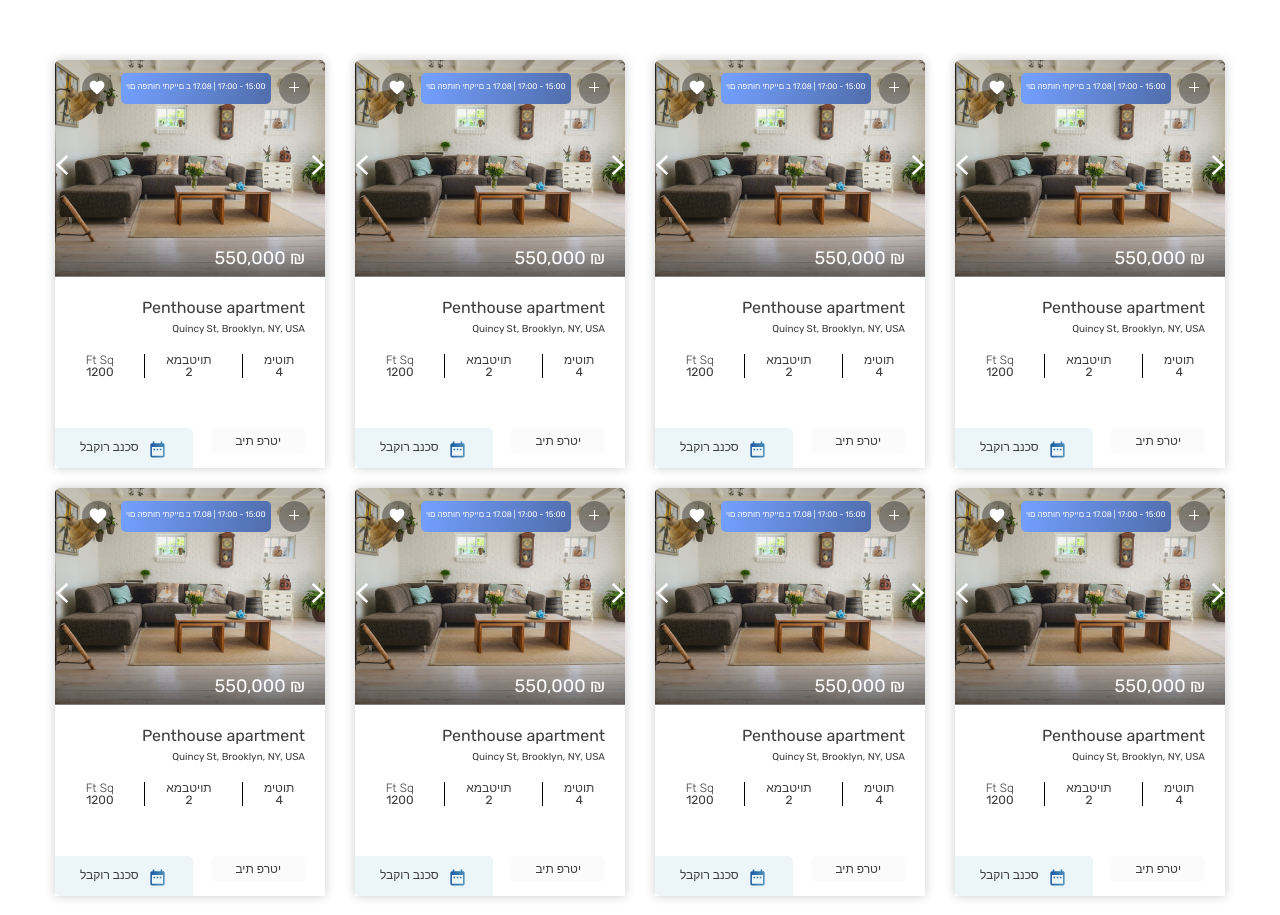
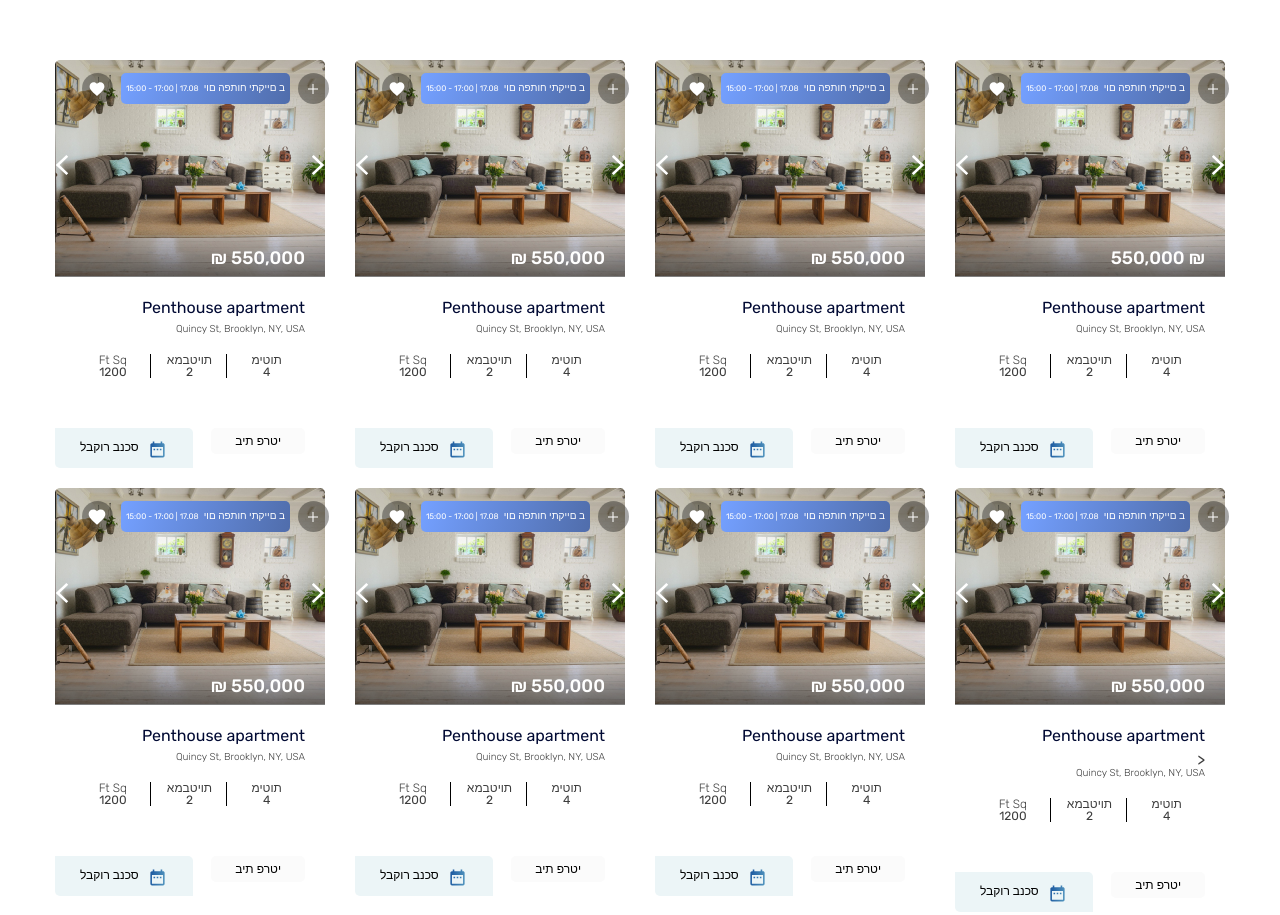
Before and after one commit to ArtGarm/ReNow, a website: page src/catalog.html in a window 1280 px wide. Shown: the top 915 px of the page. Drawn offline with nearby package versions, Linux system fonts and the light colour scheme; files that its build step writes are made by us from their sources.

Commit message:
New changes

```diff
--- a/src/partials/catalog.html
+++ b/src/partials/catalog.html
@@ -15,9 +15,9 @@
             </div>
             <div class="content">
                <div class="content-wrap">
-                  <div class="plus"></div>
-                  <div class="time"> 15:00 - 17:00 | 17.08 ב םייקתי חותפה םוי</div>
-                  <div class="circle">
+                  <div class="plus"><a href="#"></a></div>
+                  <div class="time"><p>ב םייקתי חותפה םוי </p><p>17.08 | 17:00 - 15:00</p></div>
+                  <div class="bg-heart">
                      <svg width="16" height="15" viewBox="0 0 18 16" fill="none" xmlns="http://www.w3.org/2000/svg">
                         <path d="M9.00002 15.7917L7.79169 14.6917C3.50002 10.8 0.666687 8.225 0.666687 5.08333C0.666687 2.50833 2.68335 0.5 5.25002 0.5C6.70002 0.5 8.09169 1.175 9.00002 2.23333C9.90835 1.175 11.3 0.5 12.75 0.5C15.3167 0.5 17.3334 2.50833 17.3334 5.08333C17.3334 8.225 14.5 10.8 10.2084 14.6917L9.00002 15.7917Z"/>
                      </svg>
@@ -26,8 +26,8 @@
                <div class="price">
                   <p>₪ 550,000</p>
                </div>
-               <p class="card-title">Penthouse apartment</p>
-               <p>Quincy St, Brooklyn, NY, USA</p>
+               <p class="card-title"><a href="#">Penthouse apartment</a></p>
+               <p class="quincy">Quincy St, Brooklyn, NY, USA</p>
                <div class="square">
                   <p>תוטימ  <br><span>4</span></p>
                   <p>תויטבמא  <br><span>2</span></p>
@@ -35,8 +35,8 @@
                </div>
             </div>
             <div class="bottom-text">
-               <p>יטרפ תיב </p>
-               <div><img src="../images/icons/calendar.svg">סכנב רוקבל </div>
+               <p><a href="#">יטרפ תיב </a></p>
+               <div><img src="../images/icons/calendar.svg"><a href="#">סכנב רוקבל </a></div>
             </div>
          </div>
          <div class="item-wrap">
@@ -53,19 +53,19 @@
             </div>
             <div class="content">
                <div class="content-wrap">
-                  <div class="plus"></div>
-                  <div class="time"> 15:00 - 17:00 | 17.08 ב םייקתי חותפה םוי</div>
-                  <div class="circle">
+                  <div class="plus"><a href="#"></a></div>
+                  <div class="time"><p>ב םייקתי חותפה םוי </p><p>17.08 | 17:00 - 15:00</p></div>
+                  <div class="bg-heart">
                      <svg width="16" height="15" viewBox="0 0 18 16" fill="none" xmlns="http://www.w3.org/2000/svg">
                         <path d="M9.00002 15.7917L7.79169 14.6917C3.50002 10.8 0.666687 8.225 0.666687 5.08333C0.666687 2.50833 2.68335 0.5 5.25002 0.5C6.70002 0.5 8.09169 1.175 9.00002 2.23333C9.90835 1.175 11.3 0.5 12.75 0.5C15.3167 0.5 17.3334 2.50833 17.3334 5.08333C17.3334 8.225 14.5 10.8 10.2084 14.6917L9.00002 15.7917Z"/>
                      </svg>
                   </div>
                </div>
                <div class="price">
-                  <p>₪ 550,000</p>
+                  <p>550,000 ₪</p>
                </div>
-               <p class="card-title">Penthouse apartment</p>
-               <p>Quincy St, Brooklyn, NY, USA</p>
+               <p class="card-title"><a href="#">Penthouse apartment</a></p>
+               <p class="quincy">Quincy St, Brooklyn, NY, USA</p>
                <div class="square">
                   <p>תוטימ  <br><span>4</span></p>
                   <p>תויטבמא  <br><span>2</span></p>
@@ -73,8 +73,8 @@
                </div>
             </div>
             <div class="bottom-text">
-               <p>יטרפ תיב </p>
-               <div><img src="../images/icons/calendar.svg">סכנב רוקבל </div>
+               <p><a href="#">יטרפ תיב </a></p>
+               <div><img src="../images/icons/calendar.svg"><a href="#">סכנב רוקבל </a></div>
             </div>
          </div>
          <div class="item-wrap">
@@ -91,19 +91,19 @@
             </div>
             <div class="content">
                <div class="content-wrap">
-                  <div class="plus"></div>
-                  <div class="time"> 15:00 - 17:00 | 17.08 ב םייקתי חותפה םוי</div>
-                  <div class="circle">
+                  <div class="plus"><a href="#"></a></div>
+                  <div class="time"><p>ב םייקתי חותפה םוי </p><p>17.08 | 17:00 - 15:00</p></div>
+                  <div class="bg-heart">
                      <svg width="16" height="15" viewBox="0 0 18 16" fill="none" xmlns="http://www.w3.org/2000/svg">
                         <path d="M9.00002 15.7917L7.79169 14.6917C3.50002 10.8 0.666687 8.225 0.666687 5.08333C0.666687 2.50833 2.68335 0.5 5.25002 0.5C6.70002 0.5 8.09169 1.175 9.00002 2.23333C9.90835 1.175 11.3 0.5 12.75 0.5C15.3167 0.5 17.3334 2.50833 17.3334 5.08333C17.3334 8.225 14.5 10.8 10.2084 14.6917L9.00002 15.7917Z"/>
                      </svg>
                   </div>
                </div>
                <div class="price">
-                  <p>₪ 550,000</p>
+                  <p>550,000 ₪</p>
                </div>
-               <p class="card-title">Penthouse apartment</p>
-               <p>Quincy St, Brooklyn, NY, USA</p>
+               <p class="card-title"><a href="#">Penthouse apartment</a></p>
+               <p class="quincy">Quincy St, Brooklyn, NY, USA</p>
                <div class="square">
                   <p>תוטימ  <br><span>4</span></p>
                   <p>תויטבמא  <br><span>2</span></p>
@@ -111,8 +111,8 @@
                </div>
             </div>
             <div class="bottom-text">
-               <p>יטרפ תיב </p>
-               <div><img src="../images/icons/calendar.svg">סכנב רוקבל </div>
+               <p><a href="#">יטרפ תיב </a></p>
+               <div><img src="../images/icons/calendar.svg"><a href="#">סכנב רוקבל </a></div>
             </div>
          </div>
          <div class="item-wrap">
@@ -129,19 +129,19 @@
             </div>
             <div class="content">
                <div class="content-wrap">
-                  <div class="plus"></div>
-                  <div class="time"> 15:00 - 17:00 | 17.08 ב םייקתי חותפה םוי</div>
-                  <div class="circle">
+                  <div class="plus"><a href="#"></a></div>
+                  <div class="time"><p>ב םייקתי חותפה םוי </p><p>17.08 | 17:00 - 15:00</p></div>
+                  <div class="bg-heart">
                      <svg width="16" height="15" viewBox="0 0 18 16" fill="none" xmlns="http://www.w3.org/2000/svg">
                         <path d="M9.00002 15.7917L7.79169 14.6917C3.50002 10.8 0.666687 8.225 0.666687 5.08333C0.666687 2.50833 2.68335 0.5 5.25002 0.5C6.70002 0.5 8.09169 1.175 9.00002 2.23333C9.90835 1.175 11.3 0.5 12.75 0.5C15.3167 0.5 17.3334 2.50833 17.3334 5.08333C17.3334 8.225 14.5 10.8 10.2084 14.6917L9.00002 15.7917Z"/>
                      </svg>
                   </div>
                </div>
                <div class="price">
-                  <p>₪ 550,000</p>
+                  <p>550,000 ₪</p>
                </div>
-               <p class="card-title">Penthouse apartment</p>
-               <p>Quincy St, Brooklyn, NY, USA</p>
+               <p class="card-title"><a href="#">Penthouse apartment</a></p>
+               <p class="quincy">Quincy St, Brooklyn, NY, USA</p>
                <div class="square">
                   <p>תוטימ  <br><span>4</span></p>
                   <p>תויטבמא  <br><span>2</span></p>
@@ -149,8 +149,8 @@
                </div>
             </div>
             <div class="bottom-text">
-               <p>יטרפ תיב </p>
-               <div><img src="../images/icons/calendar.svg">סכנב רוקבל </div>
+               <p><a href="#">יטרפ תיב </a></p>
+               <div><img src="../images/icons/calendar.svg"><a href="#">סכנב רוקבל </a></div>
             </div>
          </div>
          <div class="item-wrap">
@@ -167,19 +167,19 @@
             </div>
             <div class="content">
                <div class="content-wrap">
-                  <div class="plus"></div>
-                  <div class="time"> 15:00 - 17:00 | 17.08 ב םייקתי חותפה םוי</div>
-                  <div class="circle">
+                  <div class="plus"><a href="#"></a></div>
+                  <div class="time"><p>ב םייקתי חותפה םוי </p><p>17.08 | 17:00 - 15:00</p></div>
+                  <div class="bg-heart">
                      <svg width="16" height="15" viewBox="0 0 18 16" fill="none" xmlns="http://www.w3.org/2000/svg">
                         <path d="M9.00002 15.7917L7.79169 14.6917C3.50002 10.8 0.666687 8.225 0.666687 5.08333C0.666687 2.50833 2.68335 0.5 5.25002 0.5C6.70002 0.5 8.09169 1.175 9.00002 2.23333C9.90835 1.175 11.3 0.5 12.75 0.5C15.3167 0.5 17.3334 2.50833 17.3334 5.08333C17.3334 8.225 14.5 10.8 10.2084 14.6917L9.00002 15.7917Z"/>
                      </svg>
                   </div>
                </div>
                <div class="price">
-                  <p>₪ 550,000</p>
+                  <p>550,000 ₪</p>
                </div>
-               <p class="card-title">Penthouse apartment</p>
-               <p>Quincy St, Brooklyn, NY, USA</p>
+               <p class="card-title"><a href="#">Penthouse apartment</a></p>
+               <<p class="quincy">Quincy St, Brooklyn, NY, USA</p>
                <div class="square">
                   <p>תוטימ  <br><span>4</span></p>
                   <p>תויטבמא  <br><span>2</span></p>
@@ -187,8 +187,8 @@
                </div>
             </div>
             <div class="bottom-text">
-               <p>יטרפ תיב </p>
-               <div><img src="../images/icons/calendar.svg">סכנב רוקבל </div>
+               <p><a href="#">יטרפ תיב </a></p>
+               <div><img src="../images/icons/calendar.svg"><a href="#">סכנב רוקבל </a></div>
             </div>
          </div>
          <div class="item-wrap">
@@ -205,19 +205,19 @@
             </div>
             <div class="content">
                <div class="content-wrap">
-                  <div class="plus"></div>
-                  <div class="time"> 15:00 - 17:00 | 17.08 ב םייקתי חותפה םוי</div>
-                  <div class="circle">
+                  <div class="plus"><a href="#"></a></div>
+                  <div class="time"><p>ב םייקתי חותפה םוי </p><p>17.08 | 17:00 - 15:00</p></div>
+                  <div class="bg-heart">
                      <svg width="16" height="15" viewBox="0 0 18 16" fill="none" xmlns="http://www.w3.org/2000/svg">
                         <path d="M9.00002 15.7917L7.79169 14.6917C3.50002 10.8 0.666687 8.225 0.666687 5.08333C0.666687 2.50833 2.68335 0.5 5.25002 0.5C6.70002 0.5 8.09169 1.175 9.00002 2.23333C9.90835 1.175 11.3 0.5 12.75 0.5C15.3167 0.5 17.3334 2.50833 17.3334 5.08333C17.3334 8.225 14.5 10.8 10.2084 14.6917L9.00002 15.7917Z"/>
                      </svg>
                   </div>
                </div>
                <div class="price">
-                  <p>₪ 550,000</p>
+                  <p>550,000 ₪</p>
                </div>
-               <p class="card-title">Penthouse apartment</p>
-               <p>Quincy St, Brooklyn, NY, USA</p>
+               <p class="card-title"><a href="#">Penthouse apartment</a></p>
+               <p class="quincy">Quincy St, Brooklyn, NY, USA</p>
                <div class="square">
                   <p>תוטימ  <br><span>4</span></p>
                   <p>תויטבמא  <br><span>2</span></p>
@@ -225,8 +225,8 @@
                </div>
             </div>
             <div class="bottom-text">
-               <p>יטרפ תיב </p>
-               <div><img src="../images/icons/calendar.svg">סכנב רוקבל </div>
+               <p><a href="#">יטרפ תיב </a></p>
+               <div><img src="../images/icons/calendar.svg"><a href="#">סכנב רוקבל </a></div>
             </div>
          </div>
          <div class="item-wrap">
@@ -243,19 +243,19 @@
             </div>
             <div class="content">
                <div class="content-wrap">
-                  <div class="plus"></div>
-                  <div class="time"> 15:00 - 17:00 | 17.08 ב םייקתי חותפה םוי</div>
-                  <div class="circle">
+                  <div class="plus"><a href="#"></a></div>
+                  <div class="time"><p>ב םייקתי חותפה םוי </p><p>17.08 | 17:00 - 15:00</p></div>
+                  <div class="bg-heart">
                      <svg width="16" height="15" viewBox="0 0 18 16" fill="none" xmlns="http://www.w3.org/2000/svg">
                         <path d="M9.00002 15.7917L7.79169 14.6917C3.50002 10.8 0.666687 8.225 0.666687 5.08333C0.666687 2.50833 2.68335 0.5 5.25002 0.5C6.70002 0.5 8.09169 1.175 9.00002 2.23333C9.90835 1.175 11.3 0.5 12.75 0.5C15.3167 0.5 17.3334 2.50833 17.3334 5.08333C17.3334 8.225 14.5 10.8 10.2084 14.6917L9.00002 15.7917Z"/>
                      </svg>
                   </div>
                </div>
                <div class="price">
-                  <p>₪ 550,000</p>
+                  <p>550,000 ₪</p>
                </div>
-               <p class="card-title">Penthouse apartment</p>
-               <p>Quincy St, Brooklyn, NY, USA</p>
+               <p class="card-title"><a href="#">Penthouse apartment</a></p>
+               <p class="quincy">Quincy St, Brooklyn, NY, USA</p>
                <div class="square">
                   <p>תוטימ  <br><span>4</span></p>
                   <p>תויטבמא  <br><span>2</span></p>
@@ -263,8 +263,8 @@
                </div>
             </div>
             <div class="bottom-text">
-               <p>יטרפ תיב </p>
-               <div><img src="../images/icons/calendar.svg">סכנב רוקבל </div>
+               <p><a href="#">יטרפ תיב </a></p>
+               <div><img src="../images/icons/calendar.svg"><a href="#">סכנב רוקבל </a></div>
             </div>
          </div>
          <div class="item-wrap">
@@ -281,19 +281,19 @@
             </div>
             <div class="content">
                <div class="content-wrap">
-                  <div class="plus"></div>
-                  <div class="time"> 15:00 - 17:00 | 17.08 ב םייקתי חותפה םוי</div>
-                  <div class="circle">
+                  <div class="plus"><a href="#"></a></div>
+                  <div class="time"><p>ב םייקתי חותפה םוי </p><p>17.08 | 17:00 - 15:00</p></div>
+                  <div class="bg-heart">
                      <svg width="18" height="16" viewBox="0 0 18 16" fill="none" xmlns="http://www.w3.org/2000/svg">
                         <path d="M9.00002 15.7917L7.79169 14.6917C3.50002 10.8 0.666687 8.225 0.666687 5.08333C0.666687 2.50833 2.68335 0.5 5.25002 0.5C6.70002 0.5 8.09169 1.175 9.00002 2.23333C9.90835 1.175 11.3 0.5 12.75 0.5C15.3167 0.5 17.3334 2.50833 17.3334 5.08333C17.3334 8.225 14.5 10.8 10.2084 14.6917L9.00002 15.7917Z"/>
                      </svg>
                   </div>
                </div>
                <div class="price">
-                  <p>₪ 550,000</p>
+                  <p>550,000 ₪</p>
                </div>
-               <p class="card-title">Penthouse apartment</p>
-               <p>Quincy St, Brooklyn, NY, USA</p>
+               <p class="card-title"><a href="#">Penthouse apartment</a></p>
+               <p class="quincy">Quincy St, Brooklyn, NY, USA</p>
                <div class="square">
                   <p>תוטימ  <br><span>4</span></p>
                   <p>תויטבמא  <br><span>2</span></p>
@@ -301,8 +301,8 @@
                </div>
             </div>
             <div class="bottom-text">
-               <p>יטרפ תיב </p>
-               <div class="calendar"><input type='text' class='txtDate'/><!-- <img src="../images/icons/calendar.svg"> -->סכנב רוקבל </div>
+               <p><a href="#">יטרפ תיב </a></p>
+               <div><img src="../images/icons/calendar.svg"><a href="#">סכנב רוקבל </a></div>
             </div>
          </div>
       </div>
--- a/src/sass/Xcustom.scss
+++ b/src/sass/Xcustom.scss
@@ -1,5 +1,9 @@
 .item-wrap{
 	width: 270px;
+}
+.card-title a{
+	text-decoration: none;
+	color: #000933;
 }
 .card-title img{
 	position: absolute;
@@ -17,7 +21,7 @@
 	font-size: 12px;
 	font-weight: 300;
 	border-right: 0.5px solid #000000;
-	padding-right: 30px;
+	width: calc(100% / 3 - 2px);
 	span{
 		font-weight: 400;
 	}
@@ -42,18 +46,18 @@
 		margin-left: 8px;
 		margin-right: -13px;
 		cursor: pointer;
-
+		position: relative;
 		&::before{
 			content: '';
 			position: absolute;
 			width: 10px;
 			height: 1px;
 			background: #fff;
-			top: 27px;
-			right: 5.9px;
+			top: 50%; left: 50%;
+			transform: translate(-50%,-50%);
 			}
 		&:hover:before{
-				background: #4286f4;
+				background: #212121;
 		}
 		&::after{
 			content: '';
@@ -61,11 +65,11 @@
 			width: 1px;
 			height: 10px;
 			background: #fff;
-			top: 22px;
-			right: 9.9px;
+			top: 50%; left: 50%;
+			transform: translate(-50%,-50%);
 			}
 		&:hover:after{
-				background: #4286f4;
+				background: #212121;
 		}
 	}
 	img{
@@ -74,12 +78,13 @@
 			color: red;
 		}
 }
-	.circle{
+	.bg-heart{
 		background: rgba(0, 0, 0, 0.35);
 		border-radius: 100%;
 		padding: 8px;
 		z-index: -1;
 		margin-right: 8px;
+		position: relative;
 		&:last-child{
 			width: 31px;
 			height: 31px;
@@ -95,10 +100,18 @@
 	.time{
 		background: linear-gradient(104.99deg, #74A0FF 1.27%, #506DAB 100%, #506DAB 100%);
 		border-radius: 5px;
-		font-size: 8px;
 		text-align: center;
 		padding: 10px 5px;
 		color: #fff;
+		display: flex;
+		align-items: baseline;
+		p:first-child{
+			font-size: 10px;
+		}
+		p:nth-child(2){
+			margin-right: 5px;
+			font-size: 8px;
+		}
 	}
 }
 .price{
@@ -118,7 +131,11 @@
     p{
     	font-size: 18px;
     	color: #fff;
+    	font-weight: 500;
     }
+	}
+.quincy{
+		font-weight: 300;
 	}
 .arrow-prev{
 	position: absolute;
@@ -158,6 +175,7 @@
 		font-size: 12px;
 		position: relative;
 		cursor: pointer;
+		overflow: hidden;
 		img{
 			position: absolute;
 			right: 28px;
@@ -170,11 +188,17 @@
 		max-height: 26px;
 		font-size: 12px;
 		cursor: pointer;
+		font-weight: 300;
+	}
+	a{
+		text-decoration: none;
+		color: #000000;
 	}
 }
 .item-wrap{
-	box-shadow: 0 0 10px rgba(0,0,0,0.2);
+	box-shadow: 0 0 10px rgba(0,0,0,0);
 	position: relative;
+	border-radius: 5px;
 	&:nth-child(n+5){
 		margin-top: 20px;
 	}
@@ -185,16 +209,17 @@
 .content{
 	padding: 20px;
 }
-.content-wrap .circle:last-child{
+.content-wrap .bg-heart:last-child{
 	cursor: pointer;
 	z-index: 1;
 	margin-right: 8px;
 }
 svg{
-	top: 20px;
-    left: 15px;
+    top: 50%;
+    left: 50%;
     fill: white;
     position: absolute;
+    transform: translate(-50%, -50%);
 	&:hover{
 		fill: red;
 	}
@@ -202,3 +227,13 @@ svg{
 .calendar input{
 	display: none;
 }
+#ui-datepicker-div{
+	padding: 10px;
+    left: 183.891px;
+    top: 67%;
+    background: #fff;
+}
+.ui-datepicker-calendar a{
+	text-decoration: none;
+
+}
```
